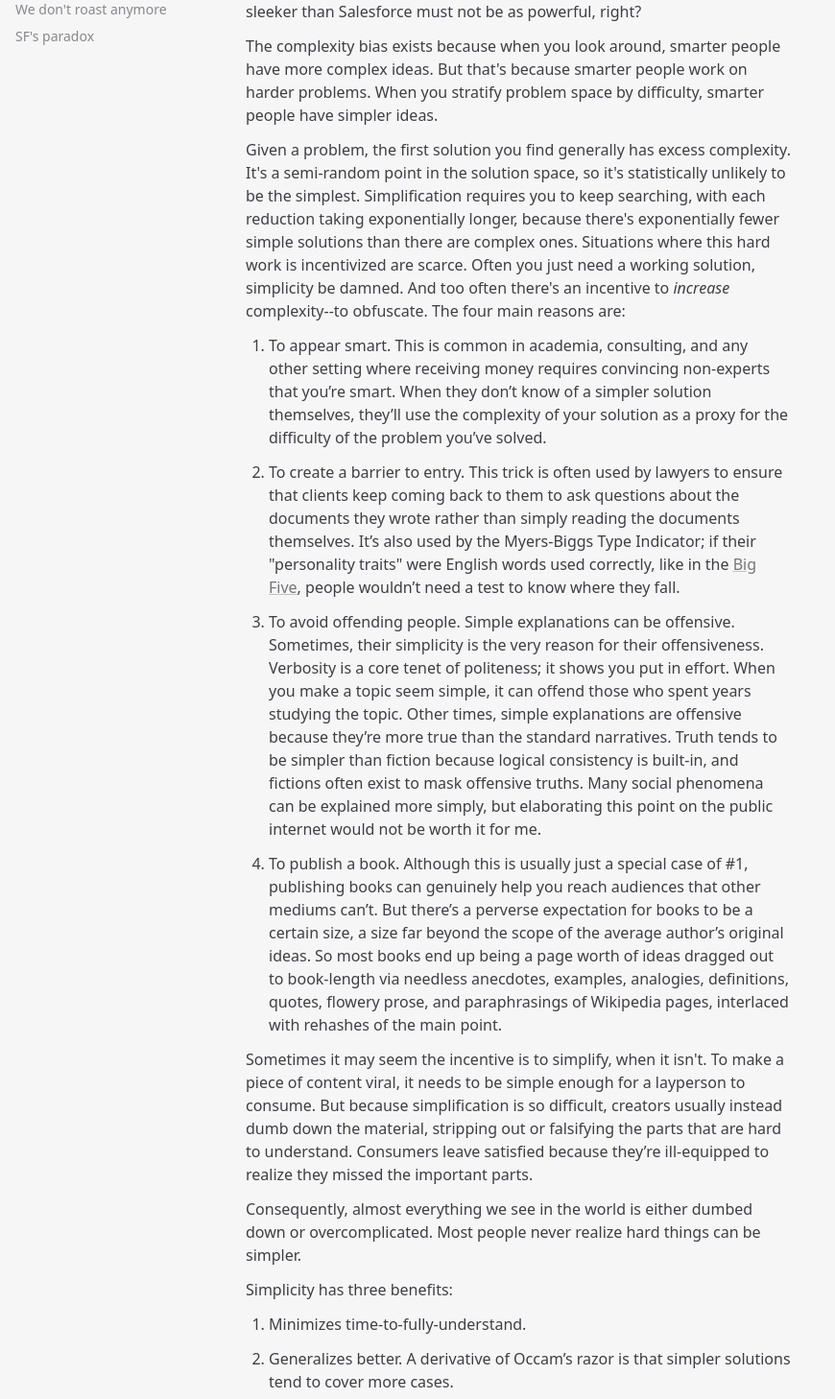
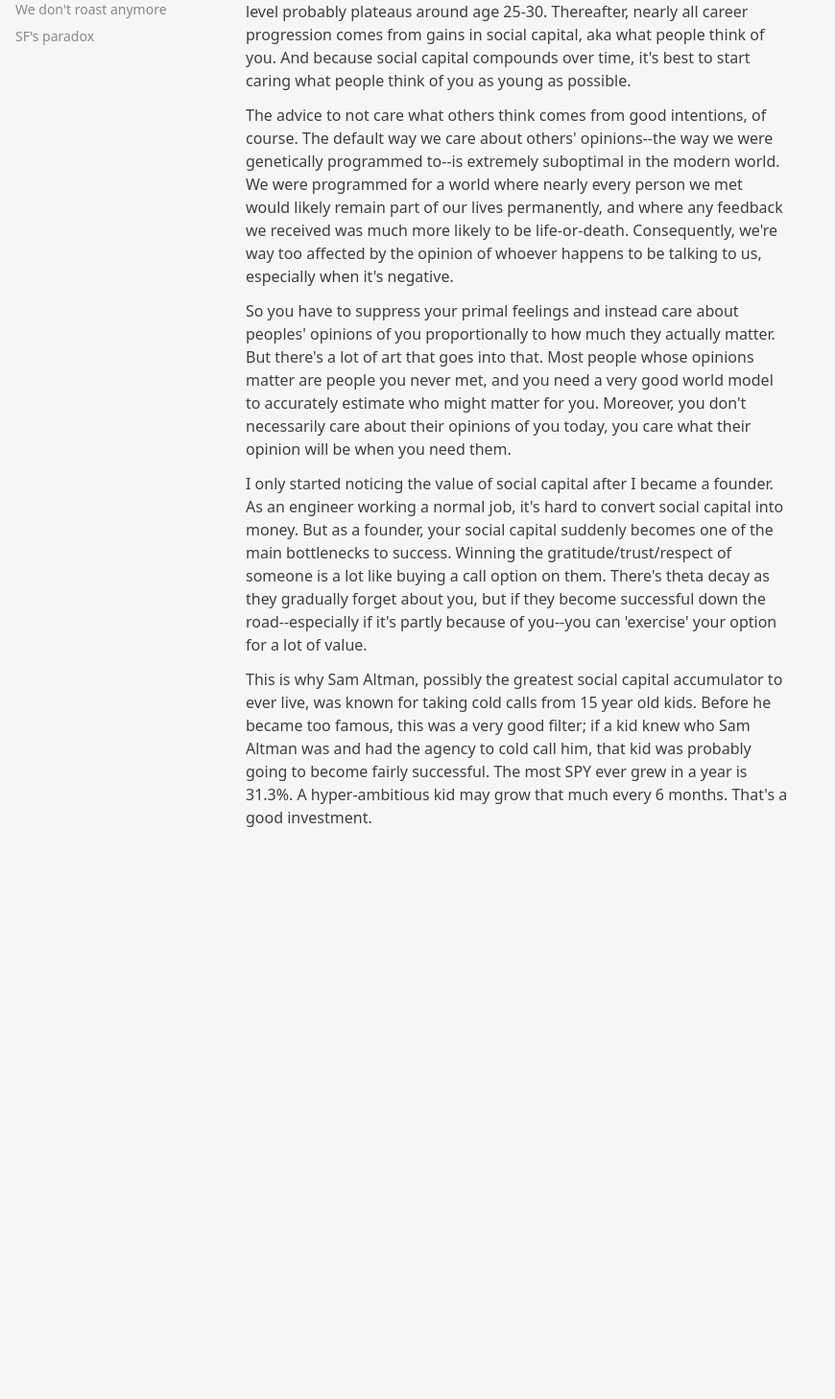
Before and after one commit to Xyzrr/micro-blog, a SvelteKit app: page /what-people-think in a window 1280 px wide. Shown: the part 212-1670 px from the top of the page at 96% size, without its empty margins (0-870 px from the left). After the commit the page ends 1344 px from the top, so only its background shows below. Built offline with nearby package versions, Linux system fonts and the light colour scheme.

Commit message:
what people think progress

```diff
--- a/src/routes/(posts)/what-people-think/+page.svelte
+++ b/src/routes/(posts)/what-people-think/+page.svelte
@@ -5,94 +5,44 @@
 <h1>What people think of you</h1>
 <div class="opacity-60 mb-8">May 2025</div>
 <p>
-	Most people find complex things (products, thought pieces, etc.) more impressive than simple
-	things. Much of academic writing rides on this premise. In tech, it can slow the adoption of new
-	products. Anything sleeker than Salesforce must not be as powerful, right?
+	Growing up, I really bought into the idea that it doesn't matter what people think of you outside
+	of a few good friends. I've gradually come to realize how wrong that was. If you work hard your
+	whole life, your individual skill level probably plateaus around age 25-30. Thereafter, nearly all
+	career progression comes from gains in social capital, aka what people think of you. And because
+	social capital compounds over time, it's best to start caring what people think of you as young as
+	possible.
 </p>
+
 <p>
-	The complexity bias exists because when you look around, smarter people have more complex ideas.
-	But that's because smarter people work on harder problems. When you stratify problem space by
-	difficulty, smarter people have simpler ideas.
+	The advice to not care what others think comes from good intentions, of course. The default way we
+	care about others' opinions--the way we were genetically programmed to--is extremely suboptimal in
+	the modern world. We were programmed for a world where nearly every person we met would likely
+	remain part of our lives permanently, and where any feedback we received was much more likely to
+	be life-or-death. Consequently, we're way too affected by the opinion of whoever happens to be
+	talking to us, especially when it's negative.
 </p>
+
 <p>
-	Given a problem, the first solution you find generally has excess complexity. It's a semi-random
-	point in the solution space, so it's statistically unlikely to be the simplest. Simplification
-	requires you to keep searching, with each reduction taking exponentially longer, because there's
-	exponentially fewer simple solutions than there are complex ones. Situations where this hard work
-	is incentivized are scarce. Often you just need a working solution, simplicity be damned. And too
-	often there's an incentive to <em>increase</em> complexity--to obfuscate. The four main reasons are:
+	So you have to suppress your primal feelings and instead care about peoples' opinions of you
+	proportionally to how much they actually matter. But there's a lot of art that goes into that.
+	Most people whose opinions matter are people you never met, and you need a very good world model
+	to accurately estimate who might matter for you. Moreover, you don't necessarily care about their
+	opinions of you today, you care what their opinion will be when you need them.
 </p>
-<ol>
-	<li>
-		<p>
-			To appear smart. This is common in academia, consulting, and any other setting where receiving
-			money requires convincing non-experts that you’re smart. When they don’t know of a simpler
-			solution themselves, they’ll use the complexity of your solution as a proxy for the difficulty
-			of the problem you’ve solved.
-		</p>
-	</li>
-	<li>
-		<p>
-			To create a barrier to entry. This trick is often used by lawyers to ensure that clients keep
-			coming back to them to ask questions about the documents they wrote rather than simply reading
-			the documents themselves. It’s also used by the Myers-Biggs Type Indicator; if their
-			"personality traits" were English words used correctly, like in the <a
-				target="_blank"
-				href="https://en.wikipedia.org/wiki/Big_Five_personality_traits">Big Five</a
-			>, people wouldn’t need a test to know where they fall.
-		</p>
-	</li>
-	<li>
-		<p>
-			To avoid offending people. Simple explanations can be offensive. Sometimes, their simplicity
-			is the very reason for their offensiveness. Verbosity is a core tenet of politeness; it shows
-			you put in effort. When you make a topic seem simple, it can offend those who spent years
-			studying the topic. Other times, simple explanations are offensive because they’re more true
-			than the standard narratives. Truth tends to be simpler than fiction because logical
-			consistency is built-in, and fictions often exist to mask offensive truths. Many social
-			phenomena can be explained more simply, but elaborating this point on the public internet
-			would not be worth it for me.
-		</p>
-	</li>
-	<li>
-		<p>
-			To publish a book. Although this is usually just a special case of #1, publishing books can
-			genuinely help you reach audiences that other mediums can’t. But there’s a perverse
-			expectation for books to be a certain size, a size far beyond the scope of the average
-			author’s original ideas. So most books end up being a page worth of ideas dragged out to
-			book-length via needless anecdotes, examples, analogies, definitions, quotes, flowery prose,
-			and paraphrasings of Wikipedia pages, interlaced with rehashes of the main point.
-		</p>
-	</li>
-</ol>
+
 <p>
-	Sometimes it may seem the incentive is to simplify, when it isn't. To make a piece of content
-	viral, it needs to be simple enough for a layperson to consume. But because simplification is so
-	difficult, creators usually instead dumb down the material, stripping out or falsifying the parts
-	that are hard to understand. Consumers leave satisfied because they’re ill-equipped to realize
-	they missed the important parts.
+	I only started noticing the value of social capital after I became a founder. As an engineer
+	working a normal job, it's hard to convert social capital into money. But as a founder, your
+	social capital suddenly becomes one of the main bottlenecks to success. Winning the
+	gratitude/trust/respect of someone is a lot like buying a call option on them. There's theta decay
+	as they gradually forget about you, but if they become successful down the road--especially if
+	it's partly because of you--you can 'exercise' your option for a lot of value.
 </p>
+
 <p>
-	Consequently, almost everything we see in the world is either dumbed down or overcomplicated. Most
-	people never realize hard things can be simpler.
+	This is why Sam Altman, possibly the greatest social capital accumulator to ever live, was known
+	for taking cold calls from 15 year old kids. Before he became too famous, this was a very good
+	filter; if a kid knew who Sam Altman was and had the agency to cold call him, that kid was
+	probably going to become fairly successful. The most SPY ever grew in a year is 31.3%. A
+	hyper-ambitious kid may grow that much every 6 months. That's a good investment.
 </p>
-<p>Simplicity has three benefits:</p>
-<ol>
-	<li><p>Minimizes time-to-fully-understand.</p></li>
-	<li>
-		<p>
-			Generalizes better. A derivative of Occam’s razor is that simpler solutions tend to cover more
-			cases.
-		</p>
-	</li>
-	<li><p>Is memorable for longer.</p></li>
-</ol>
-<p>
-	Very occasionally, the stars align such that a smart person is sufficiently motivated by these
-	advantages to reduce an idea to its simplest form and distribute it that way. It can happen when
-	someone is financially dependent on the efficacy of other peoples’ long-term execution--Paul
-	Graham, for example, wrote simple startup advice for the companies he invested in. It can also
-	happen when someone wants to target people who appreciate simplicity, as is the case with
-	3blue1brown. But most often, simplified ideas are kept secret, for personal use and close friends.
-	The simplest version of any idea is probably in someone’s private journal.
-</p>
```
